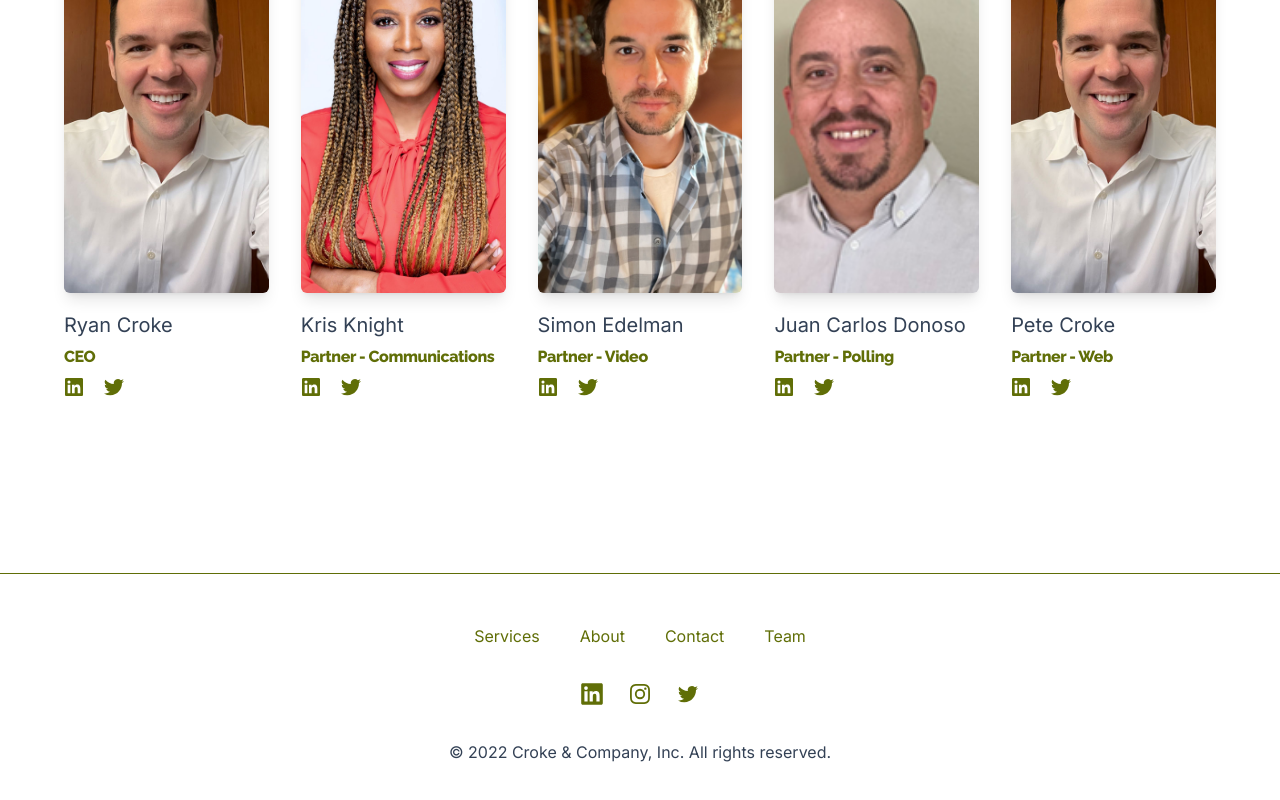
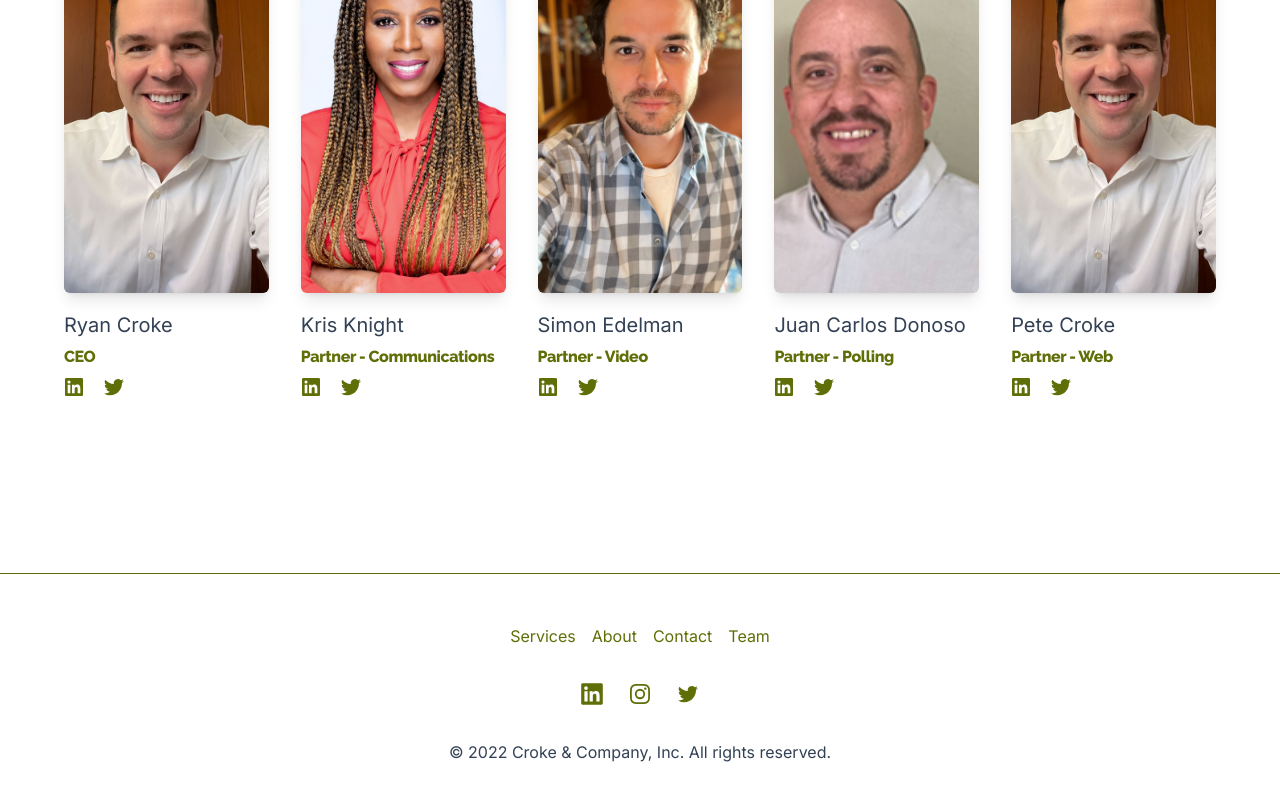
Before and after one commit to pc45/crokebrothers, a Next.js app: page / in a window 1280 px wide. Shown: the part 3329-4129 px from the top of the page. Built offline with nearby package versions, Linux system fonts and the light colour scheme.

Commit message:
padding in footer menu

```diff
--- a/src/components/Footer.jsx
+++ b/src/components/Footer.jsx
@@ -58,7 +58,7 @@ export function Footer() {
         <div className="mx-auto max-w-7xl overflow-hidden py-12 px-4 sm:px-6 lg:px-8">
           <nav className="-mx-5 -my-2 flex flex-wrap justify-center" aria-label="Footer">
             {navigation.main.map((item) => (
-                <div key={item.name} className="px-5 py-2">
+                <div key={item.name} className="px-2 py-2">
                   <a href={item.href} className="text-base text-croke hover:text-croke-300">
                     {item.name}
                   </a>
```
